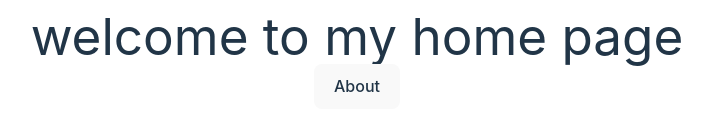
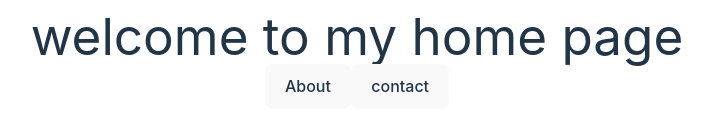
Before and after one commit to desgurpreet/React, a React (Vite) app in the folder reactRouter/: page / in a window 1280 px wide. Shown: the part 359-490 px from the top of the page, without its empty margins (283-995 px from the left). Built offline with nearby package versions, Linux system fonts and the light colour scheme.

Commit message:
navigate to multi page with 1 event

```diff
--- a/reactRouter/src/App.jsx
+++ b/reactRouter/src/App.jsx
@@ -12,8 +12,12 @@ function App() {
   // and element={<Home/>} localhost per home ko call lyi
   //like localhost:3000/home
   const navigate = useNavigate();
-  const navigateToAbout = () => {
-    navigate("/about");
+  //navigation inside event handle
+  // const navigateToAbout = () => {
+  //   navigate("/about");
+  // };
+  const navigateTo = (url) => {
+    navigate(url);
   };
   return (
     <>
@@ -25,7 +29,10 @@ function App() {
       </Routes>
       {/* <button onClick={() => navigate("/about")}>About</button> */}
       {/* <button onClick={() => navigate("/contact")}>Contact</button> */}
-      <button onClick={() => navigateToAbout()}>About</button>
+      {/* navigation using event handle
+      <button onClick={() => navigateToAbout()}>About</button> */}
+      <button onClick={() => navigateTo("/about")}>About</button>
+      <button onClick={() => navigateTo("/contact")}>contact</button>
     </>
   );
 }
```
